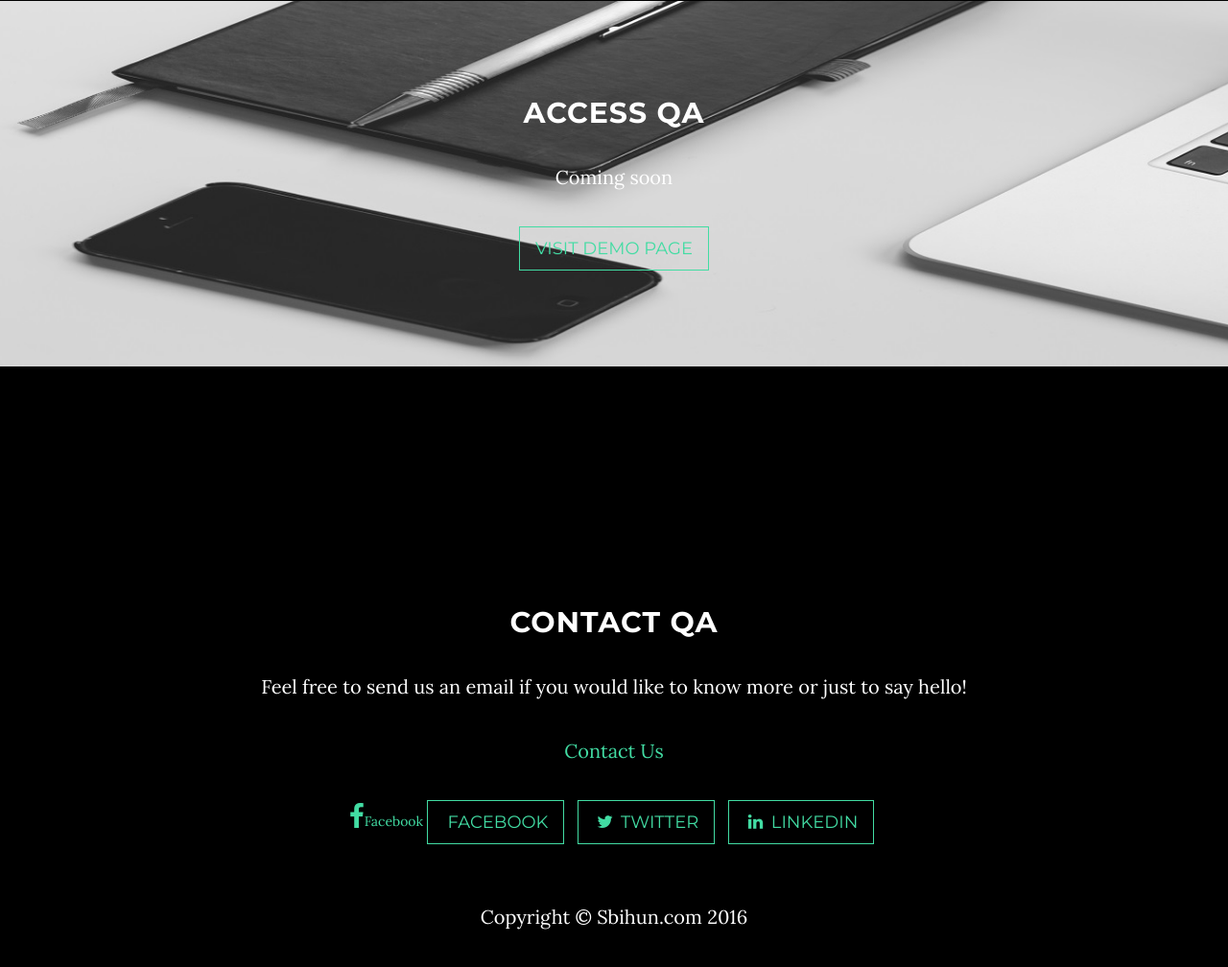
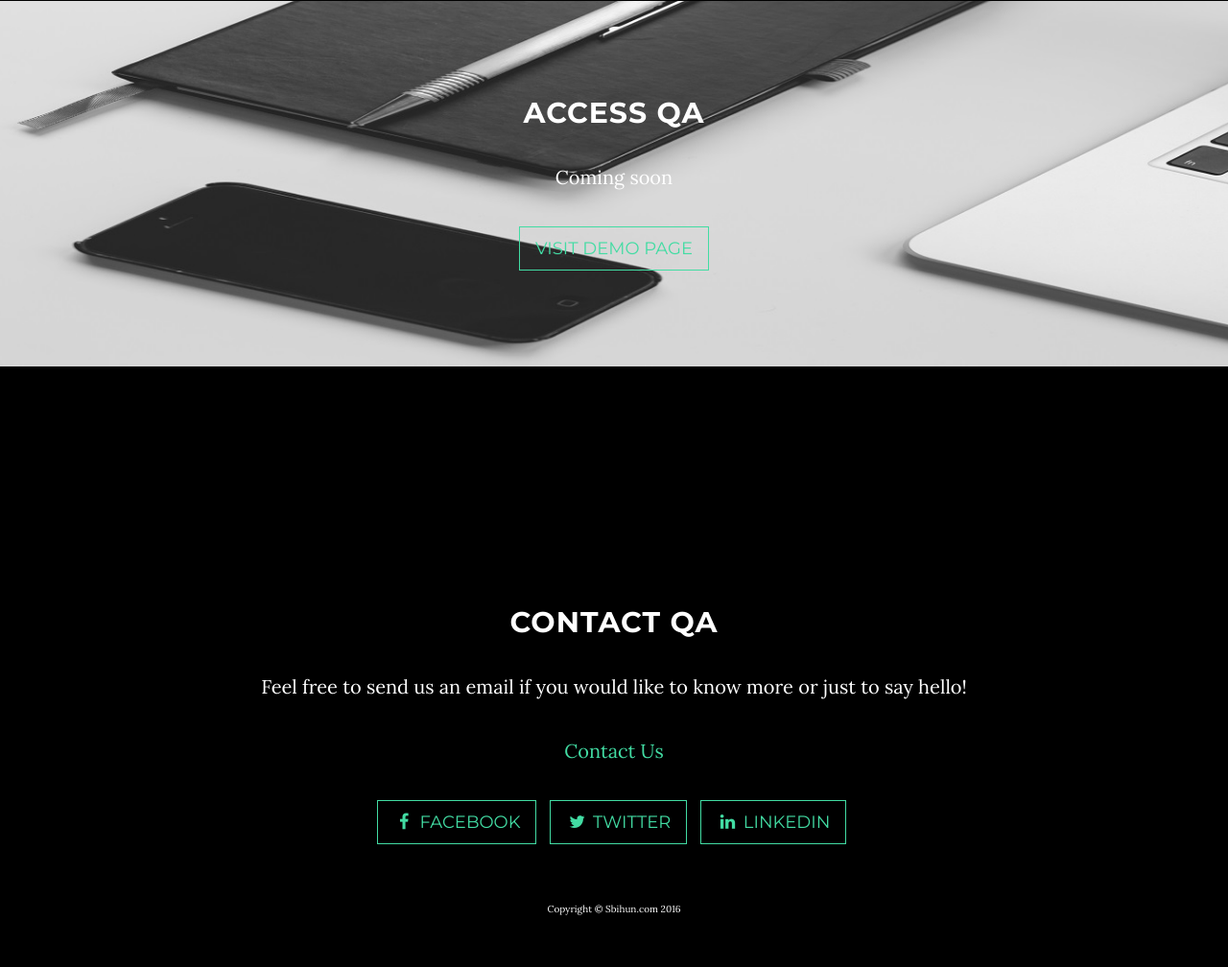
Before and after one commit to hgbyun87/sbihun.github.io, a website: page index.html in a window 1280 px wide. Shown: the part 1533-2541 px from the top of the page at 96% size. Drawn offline with nearby package versions, Linux system fonts and the light colour scheme.

Commit message:
Add files via upload

```diff
--- a/index.html
+++ b/index.html
@@ -106,8 +106,7 @@
                 <ul class="list-inline banner-social-buttons">
 
                     <li>
-                        <a href="https://www.facebook.com/ASUS/"><i class="fa fa-facebook fa-2x" aria-hidden="true"></i>Facebook</a>
-                        <a href="https://www.facebook.com/ASUS/" class="btn btn-default btn-lg"><i class="fa fa-facbook fa-2x"></i> <span class="network-name">Facebook</span></a>
+                        <a href="https://www.facebook.com/ASUS/" class="btn btn-default btn-lg"><i class="fa fa-facebook fa-fw"></i> <span class="network-name">Facebook</span></a>
                     </li>
                     <li>
                         <a href="https://twitter.com/ASUS" class="btn btn-default btn-lg"><i class="fa fa-twitter fa-fw"></i> <span class="network-name">Twitter</span></a>
@@ -126,7 +125,7 @@
     <!-- Footer -->
     <footer>
         <div class="container text-center">
-            <p>Copyright &copy; Sbihun.com 2016</p>
+            <p style="font-size:10;">Copyright &copy; Sbihun.com 2016</p>
         </div>
     </footer>
 
```
